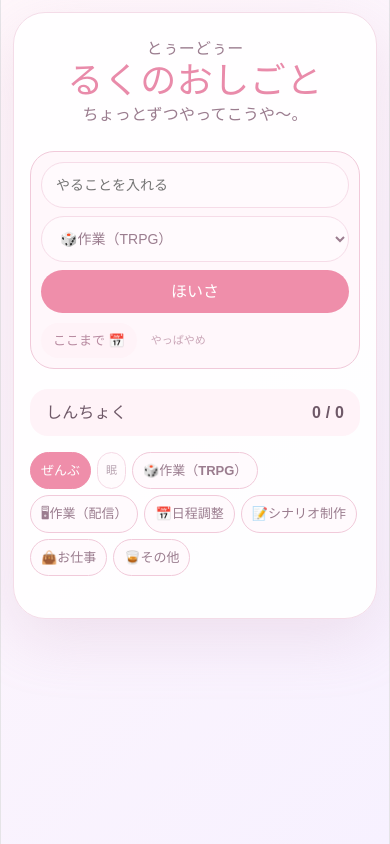
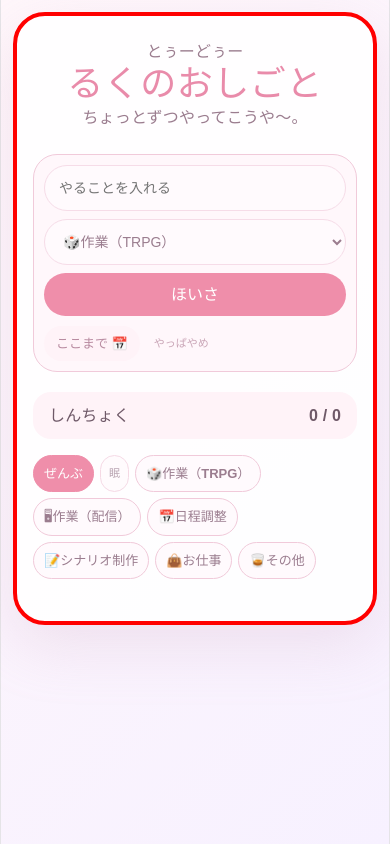
Before and after one commit to YTajima0518/cute-task-app, a React (Vite) app: page / in a window 390 px wide. Built offline with nearby package versions, Linux system fonts and the light colour scheme; a web font is replaced by a local one.

Commit message:
test mobile css

```diff
--- a/src/App.css
+++ b/src/App.css
@@ -394,3 +394,9 @@ h1 {
     padding: 6px 8px;
   }
 }
+
+@media (max-width: 640px) {
+  .card {
+    border: 4px solid red !important;
+  }
+}
```
